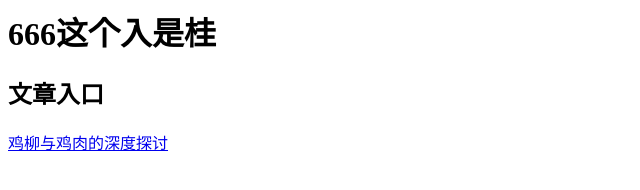
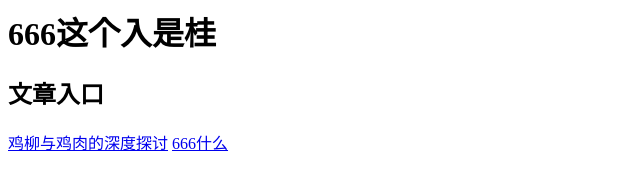
Before and after one commit to Minecraftboyhei/Minecraftboyhei.github.io, a plain HTML site: page chose.html in a window 1280 px wide. Shown: the full height of the page, 0-640 px from the left. Drawn offline with Linux system fonts and the light colour scheme.

Commit message:
Update chose.html

```diff
--- a/chose.html
+++ b/chose.html
@@ -4,5 +4,6 @@
       <!-- 添加新的HTML入口 -->
       <h2>文章入口</h2>
       <a href="鸡柳比鸡肉好吃吗.html">鸡柳与鸡肉的深度探讨</a>
+      <a href="666什么.html">666什么</a>
   </body>
 </html>
```
